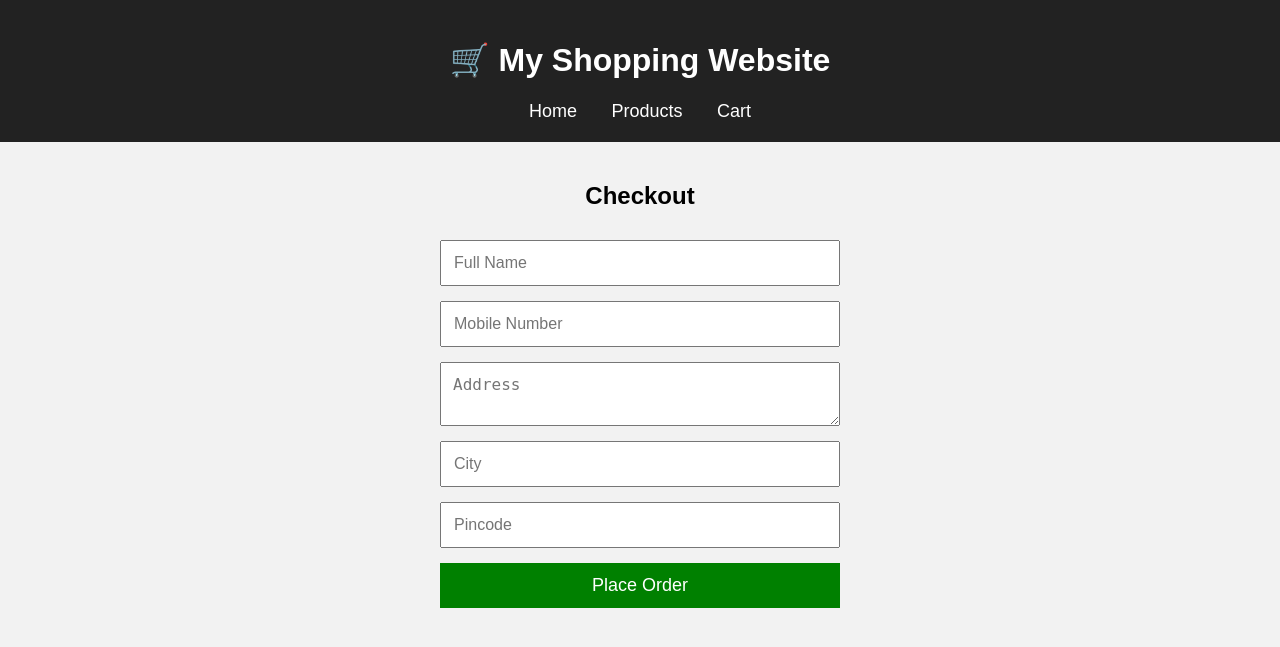
After one commit to ramadurgamsandhya8-web/flask-ecommerce-devops, a Flask app: page /checkout in a window 1280 px wide. The commit adds this page. Shown: the top 647 px of the page. Run offline with Flask 3, Linux system fonts and the light colour scheme.

Commit message:
Added Admin Dashboard and Checkout

```diff
--- a/backend/app.py
+++ b/backend/app.py
@@ -3,6 +3,7 @@ import sqlite3
 
 app = Flask(__name__)
 app.secret_key = "mysecretkey"
+
 
 def create_table():
     conn = sqlite3.connect("database.db")
@@ -17,25 +18,127 @@ def create_table():
         )
     """)
 
+    cursor.execute("""
+        CREATE TABLE IF NOT EXISTS orders (
+            id INTEGER PRIMARY KEY AUTOINCREMENT,
+            user TEXT,
+            product TEXT,
+            quantity INTEGER,
+            price INTEGER,
+            total INTEGER,
+            name TEXT,
+            phone TEXT,
+            address TEXT,
+            city TEXT,
+            pincode TEXT
+        )
+    """)
+
+    cursor.execute("""
+        CREATE TABLE IF NOT EXISTS products (
+            id INTEGER PRIMARY KEY AUTOINCREMENT,
+            name TEXT NOT NULL,
+            price INTEGER NOT NULL,
+            image TEXT,
+            category TEXT
+        )
+    """)
+
     conn.commit()
     conn.close()
 
+
 create_table()
+
 
 @app.route("/")
 def home():
     return render_template("index.html", user=session.get("user"))
+
+
 @app.route("/products")
 def products():
-    return render_template("products.html", user=session.get("user"))
+    conn = sqlite3.connect("database.db")
+    cursor = conn.cursor()
+
+    cursor.execute("SELECT * FROM products")
+    products = cursor.fetchall()
+
+    conn.close()
+
+    return render_template("products.html", products=products, user=session.get("user"))
+
+
 @app.route("/cart")
 def cart():
-    return render_template("cart.html", user=session.get("user"))
+    cart_items = session.get("cart", [])
+    total = sum(item["price"] * item.get("quantity", 1) for item in cart_items)
+    return render_template("cart.html", cart_items=cart_items, total=total, user=session.get("user"))
+
+
+@app.route("/add-to-cart/<name>/<int:price>")
+def add_to_cart(name, price):
+    cart = session.get("cart", [])
+
+    for item in cart:
+        if item["name"] == name:
+            item["quantity"] = item.get("quantity", 1) + 1
+            session["cart"] = cart
+            return redirect("/cart")
+
+    cart.append({
+        "name": name,
+        "price": price,
+        "quantity": 1
+    })
+
+    session["cart"] = cart
+    return redirect("/cart")
+
+
+@app.route("/clear-cart")
+def clear_cart():
+    session.pop("cart", None)
+    return redirect("/products")
+
+
+@app.route("/remove-item/<name>")
+def remove_item(name):
+    cart = session.get("cart", [])
+    cart = [item for item in cart if item["name"] != name]
+    session["cart"] = cart
+    return redirect("/cart")
+
+
+@app.route("/increase/<name>")
+def increase(name):
+    cart = session.get("cart", [])
+
+    for item in cart:
+        if item["name"] == name:
+            item["quantity"] = item.get("quantity", 1) + 1
+
+    session["cart"] = cart
+    return redirect("/cart")
+
+
+@app.route("/decrease/<name>")
+def decrease(name):
+    cart = session.get("cart", [])
+
+    for item in cart:
+        if item["name"] == name:
+            item["quantity"] = item.get("quantity", 1) - 1
+            if item["quantity"] < 1:
+                item["quantity"] = 1
+
+    session["cart"] = cart
+    return redirect("/cart")
+
+
 @app.route("/login", methods=["GET", "POST"])
 def login():
-
     if request.method == "POST":
-
         email = request.form["email"]
         password = request.form["password"]
 
@@ -48,7 +151,6 @@ def login():
         )
 
         user = cursor.fetchone()
-
         conn.close()
 
         if user:
@@ -57,13 +159,12 @@ def login():
         else:
             return "<h1>Invalid Email or Password</h1>"
 
-    return render_template("login.html")
+    return render_template("login.html", user=session.get("user"))
+
 
 @app.route("/signup", methods=["GET", "POST"])
 def signup():
-
     if request.method == "POST":
-
         name = request.form["name"]
         email = request.form["email"]
         password = request.form["password"]
@@ -86,12 +187,166 @@ def signup():
             conn.close()
             return "<h2>Email already exists. Please use another email.</h2>"
 
-    return render_template("signup.html")
+    return render_template("signup.html", user=session.get("user"))
+
+
+@app.route("/checkout")
+def checkout():
+    return render_template("checkout.html", user=session.get("user"))
+
+
+@app.route("/place-order", methods=["POST"])
+def place_order():
+    name = request.form["name"]
+    phone = request.form["phone"]
+    address = request.form["address"]
+    city = request.form["city"]
+    pincode = request.form["pincode"]
+
+    cart = session.get("cart", [])
+
+    conn = sqlite3.connect("database.db")
+    cursor = conn.cursor()
+
+    for item in cart:
+        quantity = item.get("quantity", 1)
+
+        cursor.execute("""
+            INSERT INTO orders
+            (user, product, quantity, price, total, name, phone, address, city, pincode)
+            VALUES (?, ?, ?, ?, ?, ?, ?, ?, ?, ?)
+        """, (
+            session.get("user"),
+            item["name"],
+            quantity,
+            item["price"],
+            item["price"] * quantity,
+            name,
+            phone,
+            address,
+            city,
+            pincode
+        ))
+
+    conn.commit()
+    conn.close()
+
+    session["cart"] = []
+
+    return "<h1 style='text-align:center;'>🎉 Order Placed Successfully!</h1>"
+
+
+@app.route("/my-orders")
+def my_orders():
+    conn = sqlite3.connect("database.db")
+    cursor = conn.cursor()
+
+    cursor.execute(
+        "SELECT product, quantity, price, total, name, phone, address, city, pincode FROM orders WHERE user=?",
+        (session.get("user"),)
+    )
+
+    orders = cursor.fetchall()
+    conn.close()
+
+    return render_template("my_orders.html", orders=orders, user=session.get("user"))
+
+
+@app.route("/admin")
+def admin_dashboard():
+    conn = sqlite3.connect("database.db")
+    cursor = conn.cursor()
+
+    cursor.execute("SELECT id, name, email FROM users")
+    users = cursor.fetchall()
+
+    cursor.execute("SELECT id, user, product, quantity, price, total, name, phone, address, city, pincode FROM orders")
+    orders = cursor.fetchall()
+
+    conn.close()
+
+    return render_template("admin.html", users=users, orders=orders)
+
+
+@app.route("/add-product", methods=["GET", "POST"])
+def add_product():
+    if request.method == "POST":
+        name = request.form["name"]
+        price = int(request.form["price"])
+        image = request.form["image"]
+        category = request.form["category"]
+
+        conn = sqlite3.connect("database.db")
+        cursor = conn.cursor()
+
+        cursor.execute(
+            "INSERT INTO products (name, price, image, category) VALUES (?, ?, ?, ?)",
+            (name, price, image, category)
+        )
+
+        conn.commit()
+        conn.close()
+
+        return redirect("/admin")
+
+    return render_template("add_product.html", user=session.get("user"))
+
+
+@app.route("/insert-products")
+def insert_products():
+    conn = sqlite3.connect("database.db")
+    cursor = conn.cursor()
+
+    sample_products = [
+        ("Laptop", 55000, "https://picsum.photos/200?random=1", "Electronics"),
+        ("Mobile", 22000, "https://picsum.photos/200?random=2", "Electronics"),
+        ("Headphones", 2500, "https://picsum.photos/200?random=3", "Accessories"),
+        ("Watch", 3999, "https://picsum.photos/200?random=4", "Accessories")
+    ]
+
+    for product in sample_products:
+        cursor.execute(
+            "INSERT INTO products (name, price, image, category) VALUES (?, ?, ?, ?)",
+            product
+        )
+
+    conn.commit()
+    conn.close()
+
+    return "Products Inserted Successfully"
+
+
+@app.route("/check-orders")
+def check_orders():
+    conn = sqlite3.connect("database.db")
+    cursor = conn.cursor()
+
+    cursor.execute("SELECT * FROM orders")
+    orders = cursor.fetchall()
+
+    conn.close()
+
+    return str(orders)
+
+@app.route("/clear-products")
+def clear_products():
+
+    conn = sqlite3.connect("database.db")
+    cursor = conn.cursor()
+
+    cursor.execute("DELETE FROM products")
+
+    conn.commit()
+    conn.close()
+
+    return "Products Deleted"
+
 
 @app.route("/logout")
 def logout():
     session.pop("user", None)
     return redirect("/")
 
+
 if __name__ == "__main__":
     app.run(host="0.0.0.0", port=5000, debug=True)
--- a/backend/static/css/style.css
+++ b/backend/static/css/style.css
@@ -154,3 +154,83 @@ button:hover{
 .login-container button:hover{
     background:darkgreen;
 }
+.cart-container{
+    display:flex;
+    flex-wrap:wrap;
+    justify-content:center;
+    gap:25px;
+    margin-top:30px;
+}
+.remove-btn{
+    background:red;
+    color:white;
+    border:none;
+    padding:10px 20px;
+    cursor:pointer;
+}
+.quantity-controls{
+    display:flex;
+    justify-content:center;
+    align-items:center;
+    gap:10px;
+    margin:15px 0;
+}
+
+.qty-btn{
+    width:40px !important;
+    height:40px !important;
+    padding:0 !important;
+    margin:0 !important;
+    background:green;
+    color:white;
+    border:none;
+    border-radius:5px;
+    cursor:pointer;
+    font-size:22px;
+}
+
+.qty{
+    width:30px;
+    text-align:center;
+    font-size:22px;
+    font-weight:bold;
+}
+
+.remove-btn{
+    background:red;
+    color:white;
+    border:none;
+    padding:10px 20px;
+    cursor:pointer;
+    border-radius:5px;
+}
+.checkout-btn{
+    background:blue;
+    color:white;
+    border:none;
+    padding:12px 30px;
+    border-radius:6px;
+    font-size:18px;
+    cursor:pointer;
+}
+.checkout-form{
+    width:400px;
+    margin:30px auto;
+    display:flex;
+    flex-direction:column;
+    gap:15px;
+}
+
+.checkout-form input,
+.checkout-form textarea{
+    padding:12px;
+    font-size:16px;
+}
+
+.checkout-form button{
+    background:green;
+    color:white;
+    padding:12px;
+    border:none;
+    cursor:pointer;
+}
--- /dev/null
+++ b/backend/templates/checkout.html
@@ -0,0 +1,39 @@
+<!DOCTYPE html>
+<html lang="en">
+<head>
+    <meta charset="UTF-8">
+    <title>Checkout</title>
+    <link rel="stylesheet" href="{{ url_for('static', filename='css/style.css') }}">
+</head>
+<body>
+
+<header>
+    <h1>🛒 My Shopping Website</h1>
+
+    <nav>
+        <a href="/">Home</a>
+        <a href="/products">Products</a>
+        <a href="/cart">Cart</a>
+    </nav>
+</header>
+
+<h2 class="title">Checkout</h2>
+
+<form action="/place-order" method="POST" class="checkout-form">
+
+    <input type="text" name="name" placeholder="Full Name" required>
+
+    <input type="text" name="phone" placeholder="Mobile Number" required>
+
+    <textarea name="address" placeholder="Address" required></textarea>
+
+    <input type="text" name="city" placeholder="City" required>
+
+    <input type="text" name="pincode" placeholder="Pincode" required>
+
+    <button type="submit">Place Order</button>
+
+</form>
+
+</body>
+</html>
```
Also changed, not shown: backend/templates/add_product.html (added, +29 -0 lines), backend/templates/admin.html (added, +45 -0 lines), backend/templates/cart.html (+53 -5 lines), backend/templates/my_orders.html (added, +41 -0 lines), backend/templates/products.html (+26 -35 lines).
